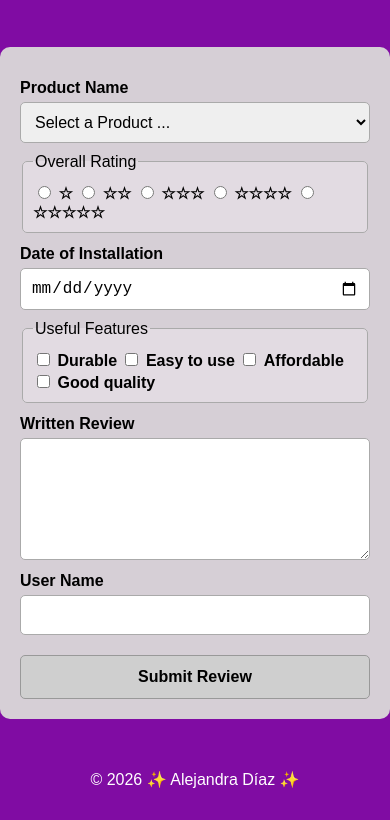
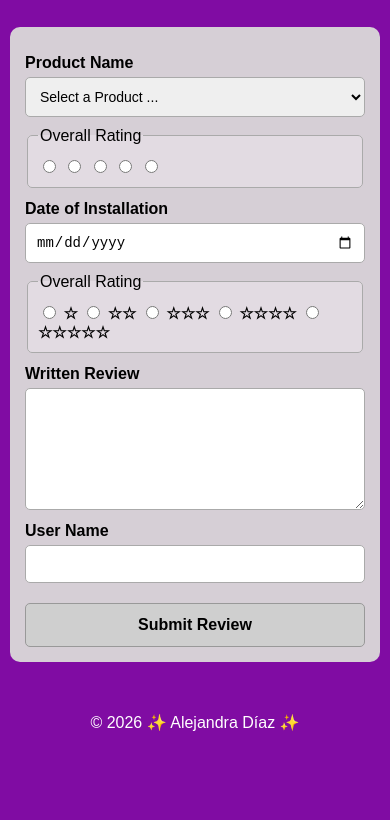
Before and after one commit to alejandradiazr/wdd131, a plain HTML site: page form.html in a window 390 px wide. Shown: the part 93-913 px from the top of the page. After the commit the page ends 856 px from the top, so only its background shows below. Drawn offline with Linux system fonts and the light colour scheme.

Commit message:
Fix some problems for  Product Review Form

```diff
--- a/form.html
+++ b/form.html
@@ -26,39 +26,34 @@
         <legend>Overall Rating</legend>
 
         <input type="radio" id="rate1" name="rating" value="1" required>
-        <label for="rate1">☆</label>
+        <input type="radio" id="rate2" name="rating" value="2" required>
+        <input type="radio" id="rate3" name="rating" value="3" required>
+        <input type="radio" id="rate4" name="rating" value="4" required>
+        <input type="radio" id="rate5" name="rating" value="5" required>
 
-        <input type="radio" id="rate2" name="rating" value="2">
-        <label for="rate2">☆☆</label>
-
-        <input type="radio" id="rate3" name="rating" value="3">
-        <label for="rate3">☆☆☆</label>
-
-        <input type="radio" id="rate4" name="rating" value="4">
-        <label for="rate4">☆☆☆☆</label>
-
-        <input type="radio" id="rate5" name="rating" value="5">
-        <label for="rate5">☆☆☆☆☆</label>
     </fieldset>
 
     <label for="date">Date of Installation</label>
     <input type="date" id="date" name="date" required>
 
     <fieldset>
-        <legend>Useful Features</legend>
+    <legend>Overall Rating</legend>
 
-        <input type="checkbox" id="feature1" name="features" value="Durable">
-        <label for="feature1">Durable</label>
+    <input type="radio" id="rate1" name="rating" value="1" required>
+    <label for="rate1">☆</label>
 
-        <input type="checkbox" id="feature2" name="features" value="Easy to use">
-        <label for="feature2">Easy to use</label>
+    <input type="radio" id="rate2" name="rating" value="2" required>
+    <label for="rate2">☆☆</label>
 
-        <input type="checkbox" id="feature3" name="features" value="Affordable">
-        <label for="feature3">Affordable</label>
+    <input type="radio" id="rate3" name="rating" value="3" required>
+    <label for="rate3">☆☆☆</label>
 
-        <input type="checkbox" id="feature4" name="features" value="Good quality">
-        <label for="feature4">Good quality</label>
-    </fieldset>
+    <input type="radio" id="rate4" name="rating" value="4" required>
+    <label for="rate4">☆☆☆☆</label>
+
+    <input type="radio" id="rate5" name="rating" value="5" required>
+    <label for="rate5">☆☆☆☆☆</label>
+</fieldset>
 
     <label for="review">Written Review</label>
     <textarea id="review" name="review"></textarea>
@@ -75,6 +70,6 @@
     <p>© 2026 ✨ Alejandra Díaz ✨</p>
 </footer>
 
-<script src="js/form.js"></script>
+<script src="scripts/form.js" defer></script>
 </body>
 </html>
--- a/styles/form.css
+++ b/styles/form.css
@@ -73,3 +73,18 @@ footer {
     color: white;
     padding: 15px;
 }
+
+@media (max-width: 600px) {
+    main {
+        margin: 10px;
+        padding: 15px;
+    }
+
+    header, footer {
+        padding: 15px;
+    }
+
+    input, select, textarea {
+        font-size: 14px;
+    }
+}
```
